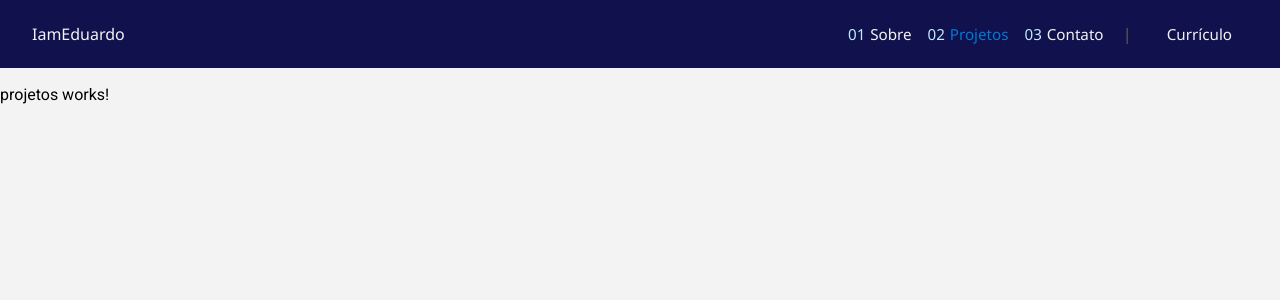
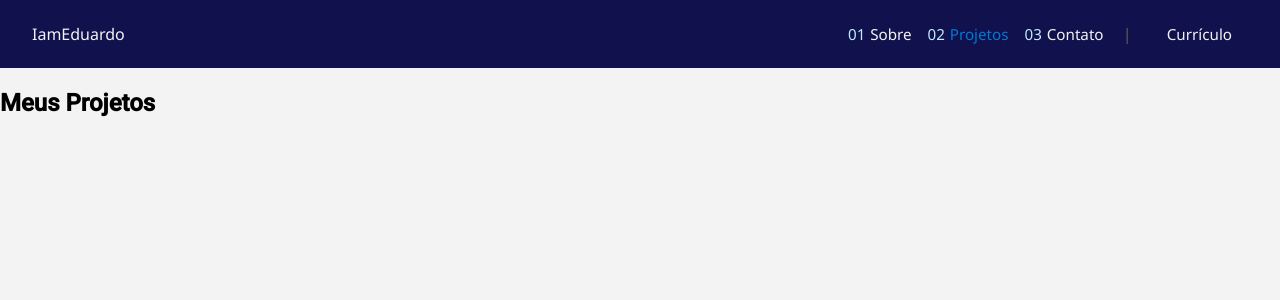
Before and after one commit to IamEduardok/portifolio, an Angular app: page /projetos in a window 1280 px wide. Shown: the top 300 px of the page. Built offline with nearby package versions, Linux system fonts and the light colour scheme.

Commit message:
componente filtro criado

```diff
--- a/src/app/app.config.ts
+++ b/src/app/app.config.ts
@@ -4,6 +4,13 @@ import { provideRouter } from '@angular/router';
 import { routes } from './app.routes';
 import { provideClientHydration, withEventReplay } from '@angular/platform-browser';
 
+
+
 export const appConfig: ApplicationConfig = {
-  providers: [provideZoneChangeDetection({ eventCoalescing: true }), provideRouter(routes), provideClientHydration(withEventReplay())]
+  providers: [
+    provideZoneChangeDetection({ eventCoalescing: true }),
+    provideRouter(routes),
+    provideClientHydration(withEventReplay()),
+
+  ]
 };
--- /dev/null
+++ b/src/app/filter/filter.component.html
@@ -0,0 +1 @@
+<p>filter works!</p>
--- a/src/app/projetos/projetos.component.html
+++ b/src/app/projetos/projetos.component.html
@@ -1 +1,7 @@
-<p>projetos works!</p>
+<section class="Projects">
+
+    <h2 class="title-project">Meus Projetos</h2>
+
+
+
+</section>
```
Also changed, not shown: src/app/filter/filter.component.ts (added, +11 -0 lines), src/app/filter/filter.component.scss (added), 1 other file (tests, documents, lock files or other folders).
